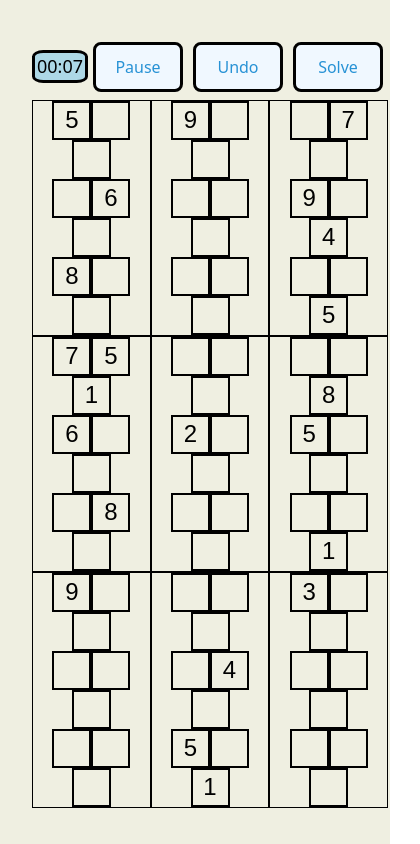
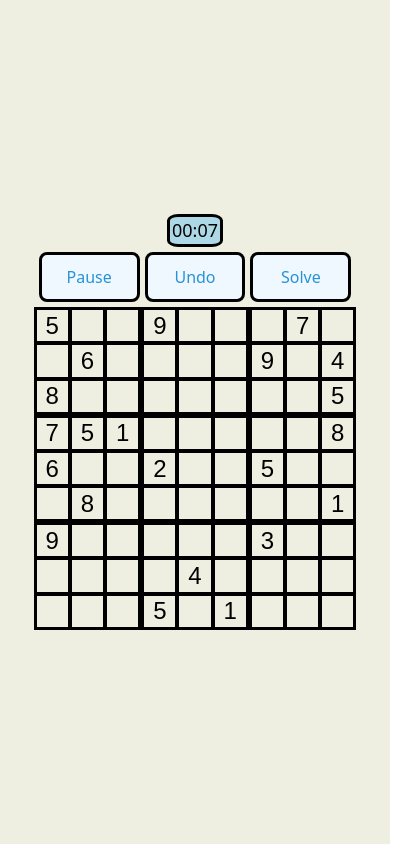
Before and after one commit to Young-Griff/LearningReact, a React (Vite) app in the folder sudoku-app/: page / in a window 390 px wide. Shown: the whole page, 420 px wide, since content can reach past the window. Built offline with nearby package versions, Linux system fonts and the light colour scheme.

Commit message:
Updated the NavBar and ToolBar for mobile screens.

```diff
--- a/sudoku-app/src/components/Block.css
+++ b/sudoku-app/src/components/Block.css
@@ -4,6 +4,8 @@
     border-color: black;
     border-style: solid;
     border-width: 1px;
+    margin: 0;
+    padding: 0;
 }
 
 .blockRow {
--- a/sudoku-app/src/components/Sqaure.css
+++ b/sudoku-app/src/components/Sqaure.css
@@ -1,4 +1,3 @@
-@media (max-width: 768px) {
 input {
     background-color: rgb(239, 239, 225);
     text-align: center;
@@ -6,31 +5,36 @@
     border-color: black;
     border-style: solid;
     border-radius: 0;
-        width: 35px;
-        height: 35px;
     padding: 0;
     margin: 0;
     border-spacing: 0;
     font-size: x-large;
     caret-color: transparent;
 }
+
+
+@media (max-width: 380px) {
+    input {
+        width: 7.5vw;
+        height: 7.5vw;
+        max-width: 35px;
+        max-height: 35px;
+    }
+}
+
+@media (min-width: 380px) and (max-width: 768px) {
+    input {
+        width: 8vw;
+        height: 8vw;
+        max-width: 35px;
+        max-height: 35px;
+    }
 }
 
 @media (min-width: 768px) {
     input {
-        background-color: rgb(239, 239, 225);
-        text-align: center;
-        color: rgb(39, 146, 213);
-        border-color: black;
-        border-style: solid;
-        border-radius: 0;
         width: 40px;
         height: 40px;
-        padding: 0;
-        margin: 0;
-        border-spacing: 0;
-        font-size: x-large;
-        caret-color: transparent;
     }
 }
 
--- a/sudoku-app/src/components/ToolBar.css
+++ b/sudoku-app/src/components/ToolBar.css
@@ -13,30 +13,60 @@
 
 .toolbar-div {
     display: flex;
-    flex-direction:  row;
+    flex-direction: row;
     padding-bottom: 3px;
 }
 
-@media (max-width: 768px) {
+.toolbar-narrow {
+    display: none;
+}
+
 .toolbar-button {
     margin: auto;
     border: solid;
     border-color: black;
     background-color: aliceblue;
     color: rgb(39, 146, 213);
+}
+
+@media (max-width: 460px) {
+    .toolbar-div {
+        display: none;
+    }
+
+    .toolbar-narrow {
+        display: flex;
+        flex-direction: column;
+        width: 100%;
+        box-sizing: border-box;
+        padding: 0 5px;
+    }
+
+    .toolbar-narrow-row {
+        display: flex;
+        flex-direction: row;
+        margin-bottom: 5px;
+        width: 100%;
+        box-sizing: border-box;
+        gap: 5px;
+    }
+
+    .toolbar-button {
+        height: 50px;
+        flex: 1;
+        min-width: 0;
+    }
+}
+
+@media (min-width: 460px) and (max-width: 768px) {
+    .toolbar-button {
         height: 50px;
         width: 90px;
-    margin: 5px;
     }
 }
 
 @media (min-width: 768px) {
     .toolbar-button {
-    margin: auto;
-    border: solid;
-    border-color: black;
-    background-color: aliceblue;
-    color: rgb(39, 146, 213);
         height: 50px;
         width: 100px;
     }
--- a/sudoku-app/src/components/ToolBar.tsx
+++ b/sudoku-app/src/components/ToolBar.tsx
@@ -66,12 +66,24 @@ function ToolBar ({history, setHistory, setSquares, solver}) {
 
 
   return (
-    <div className="toolbar-div">
-      <TimerDisplay />
-      <TimerButton />
-      <UnDoButton />
-      <SolveButton />
-    </div>);
+    <>
+      <div className="toolbar-narrow">
+        <div className="toolbar-narrow-row">
+        <TimerDisplay />
+        </div>
+        <div className="toolbar-narrow-row">
+          <TimerButton />
+          <UnDoButton />
+          <SolveButton />
+        </div>
+      </div>
+      <div className="toolbar-div">
+        <TimerDisplay />
+        <TimerButton />
+        <UnDoButton />
+        <SolveButton />
+      </div>
+    </>);
 
 }
 
```
Lines whose indentation alone changed are shown as unchanged.
